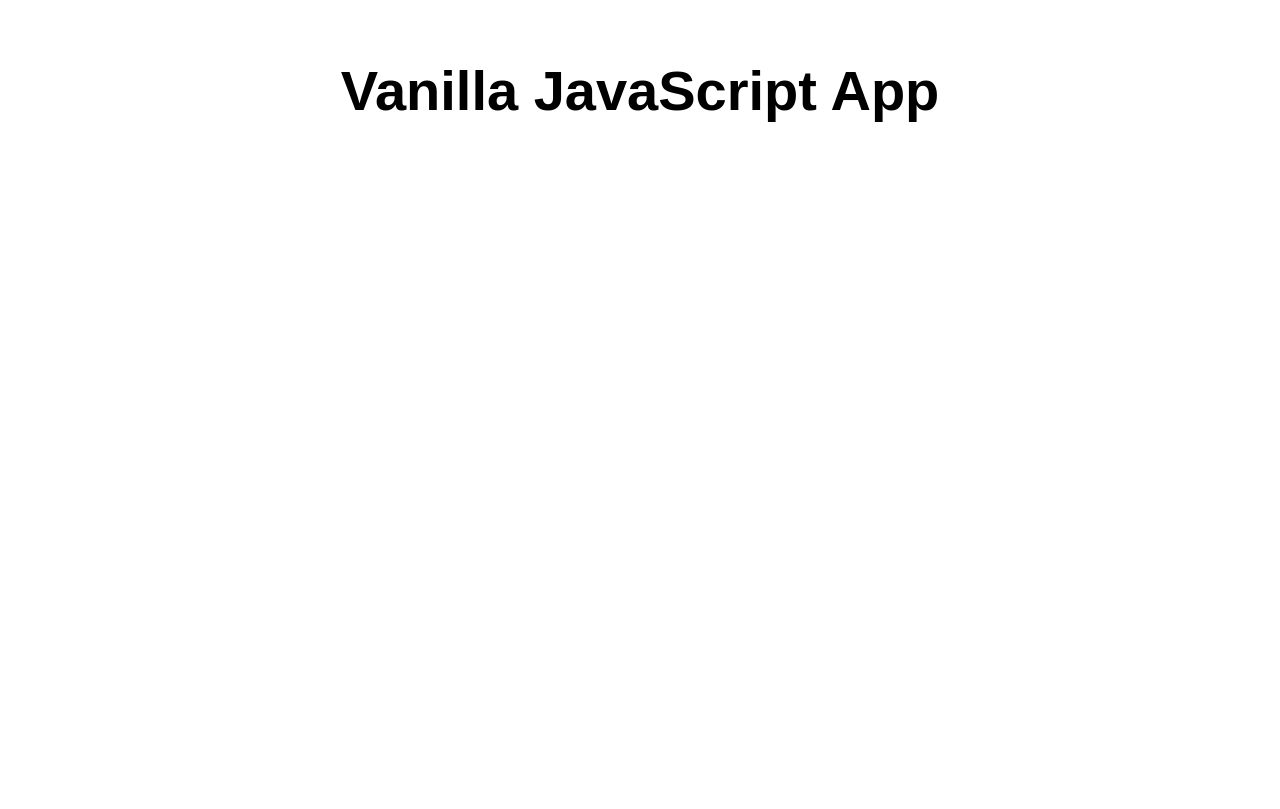
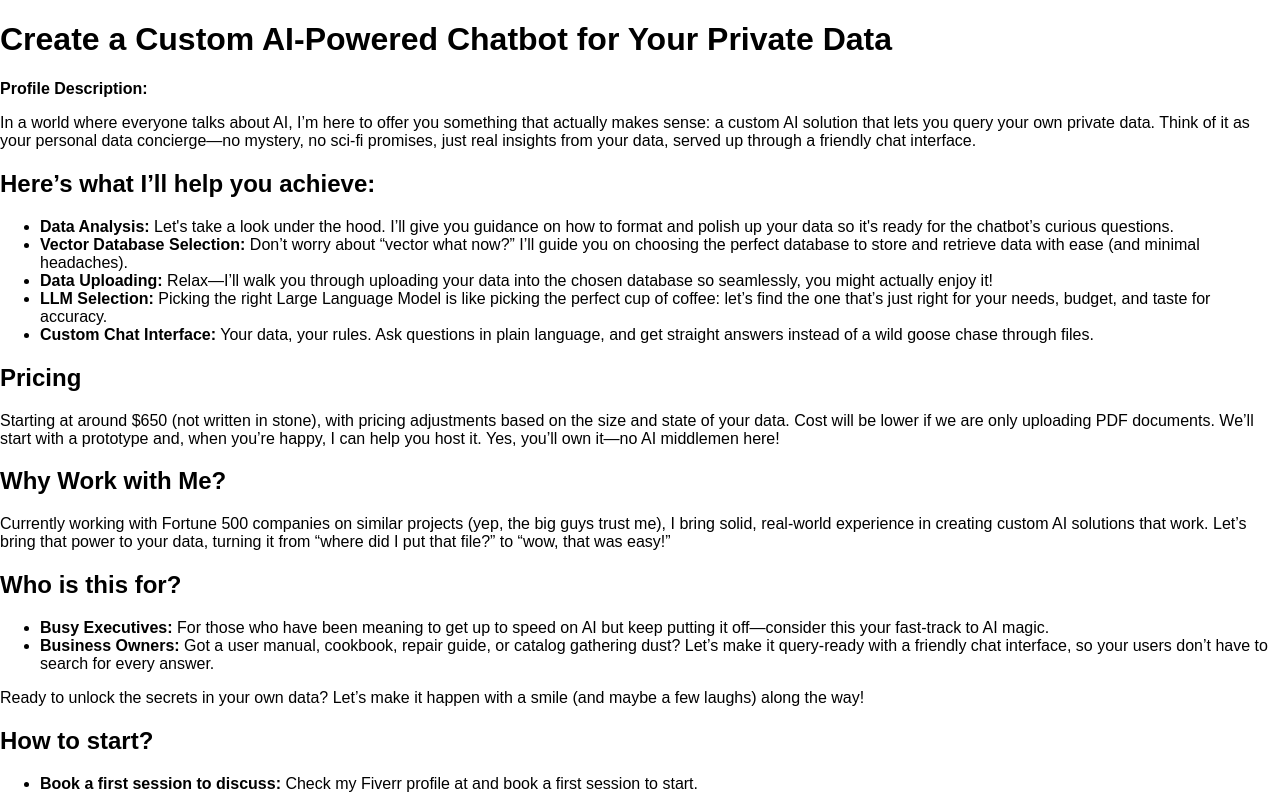
Before and after one commit to ypaim/bonet, a website: page src/index.html in a window 1280 px wide. Drawn offline with Linux system fonts and the light colour scheme.

Commit message:
Update index.html

```diff
--- a/src/index.html
+++ b/src/index.html
@@ -5,13 +5,43 @@
   <meta charset="UTF-8">
   <meta name="viewport" content="width=device-width, initial-scale=1.0">
   <link rel="stylesheet" href="styles.css">
-  <title>Vanilla JavaScript App</title>
+  <title>AI-Powered Chatbot for Your Private Data</title>
 </head>
 
 <body>
-  <main>
-    <h1>Vanilla JavaScript App</h1>
-  </main>
+  <h1>Create a Custom AI-Powered Chatbot for Your Private Data</h1>
+
+    <p><strong>Profile Description:</strong></p>
+    <p>In a world where everyone talks about AI, I’m here to offer you something that actually makes sense: a custom AI solution that lets you query your own private data. Think of it as your personal data concierge—no mystery, no sci-fi promises, just real insights from your data, served up through a friendly chat interface.</p>
+
+    <h2>Here’s what I’ll help you achieve:</h2>
+    <ul>
+        <li><strong>Data Analysis:</strong> Let's take a look under the hood. I’ll give you guidance on how to format and polish up your data so it's ready for the chatbot’s curious questions.</li>
+        <li><strong>Vector Database Selection:</strong> Don’t worry about “vector what now?” I’ll guide you on choosing the perfect database to store and retrieve data with ease (and minimal headaches).</li>
+        <li><strong>Data Uploading:</strong> Relax—I’ll walk you through uploading your data into the chosen database so seamlessly, you might actually enjoy it!</li>
+        <li><strong>LLM Selection:</strong> Picking the right Large Language Model is like picking the perfect cup of coffee: let’s find the one that’s just right for your needs, budget, and taste for accuracy.</li>
+        <li><strong>Custom Chat Interface:</strong> Your data, your rules. Ask questions in plain language, and get straight answers instead of a wild goose chase through files.</li>
+    </ul>
+
+    <h2>Pricing</h2>
+    <p>Starting at around $650 (not written in stone), with pricing adjustments based on the size and state of your data. Cost will be lower if we are only uploading PDF documents. We’ll start with a prototype and, when you’re happy, I can help you host it. Yes, you’ll own it—no AI middlemen here!</p>
+
+    <h2>Why Work with Me?</h2>
+    <p>Currently working with Fortune 500 companies on similar projects (yep, the big guys trust me), I bring solid, real-world experience in creating custom AI solutions that work. Let’s bring that power to your data, turning it from “where did I put that file?” to “wow, that was easy!”</p>
+
+    <h2>Who is this for?</h2>
+    <ul>
+        <li><strong>Busy Executives:</strong> For those who have been meaning to get up to speed on AI but keep putting it off—consider this your fast-track to AI magic.</li>
+        <li><strong>Business Owners:</strong> Got a user manual, cookbook, repair guide, or catalog gathering dust? Let’s make it query-ready with a friendly chat interface, so your users don’t have to search for every answer.</li>
+    </ul>
+
+    <p>Ready to unlock the secrets in your own data? Let’s make it happen with a smile (and maybe a few laughs) along the way!</p>
+
+  <h2>How to start?</h2>
+    <ul>
+        <li><strong>Book a first session to discuss:</strong> Check my Fiverr profile at and book a first session to start.</li>
+
+    </ul>
 </body>
 
 </html>
```
